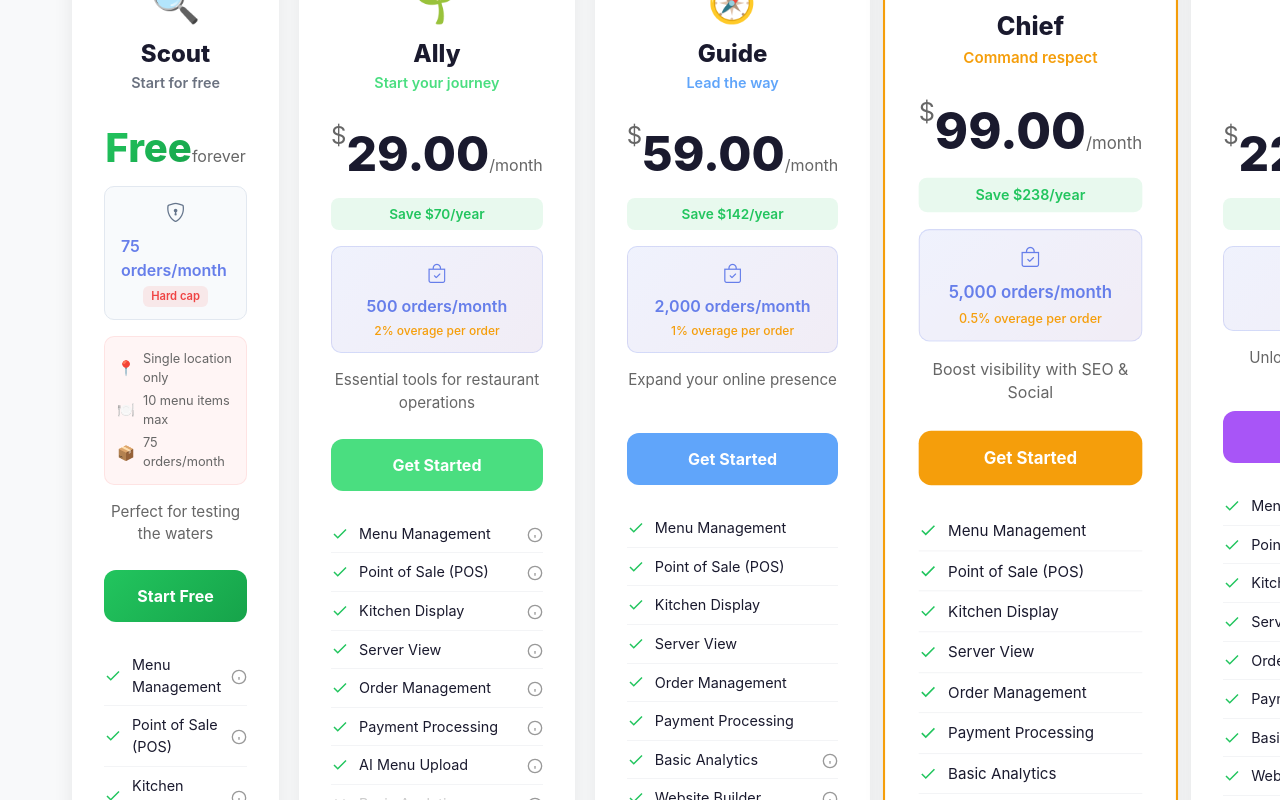
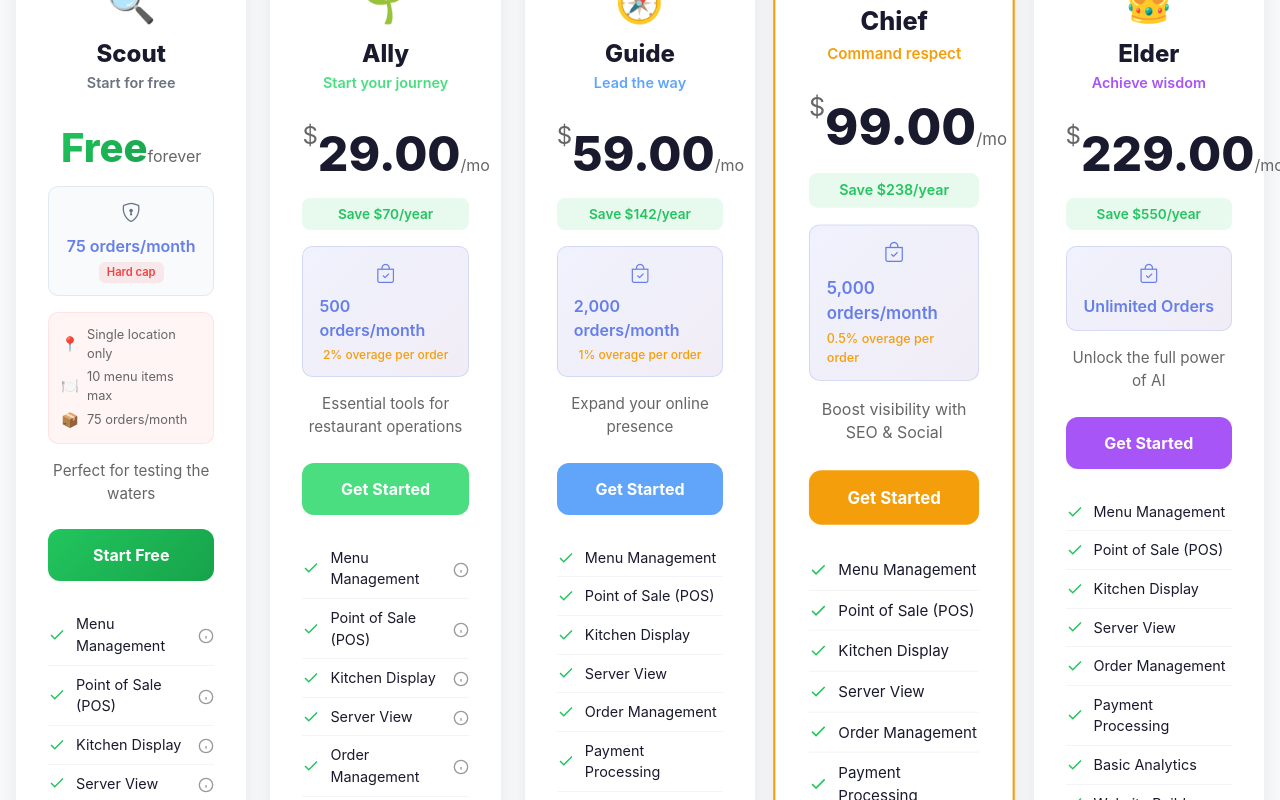
Before and after one commit to sanjeevbhatta0/restaurant-wizard, a React (Create React App) app: page / in a window 1280 px wide. Shown: the part 2840-3640 px from the top of the page. Built offline with nearby package versions, Linux system fonts and the light colour scheme; no server answers.

Commit message:
fixed a UI bug

```diff
--- a/src/components/landing/LandingPage.js
+++ b/src/components/landing/LandingPage.js
@@ -221,8 +221,8 @@ const LandingPage = () => {
                 </div>
             </section>
 
-            {/* Pricing Section */}
-            <section className="section" id="pricing">
+            {/* Pricing Section - Custom width for 5-column grid */}
+            <section className="section" id="pricing" style={{ maxWidth: '1600px', paddingLeft: '1rem', paddingRight: '1rem' }}>
                 <h2 className="section-title">Our <span>Offerings</span></h2>
                 <p className="section-subtitle">
                     Choose the tier that fits your journey. Upgrade anytime as your restaurant grows.
--- a/src/components/landing/PricingTiers.js
+++ b/src/components/landing/PricingTiers.js
@@ -228,7 +228,7 @@ const PricingTiers = () => {
                 <>
                   <span className="currency">$</span>
                   <span className="amount">{calculatePrice(key)}</span>
-                  <span className="period">/month</span>
+                  <span className="period">/mo</span>
                 </>
               )}
             </div>
@@ -457,9 +457,11 @@ const PricingTiers = () => {
 
         .pricing-grid {
           display: grid;
-          grid-template-columns: repeat(5, 1fr);
-          gap: 1.25rem;
+          grid-template-columns: repeat(5, minmax(0, 1fr));
+          gap: 1.5rem;
           align-items: stretch;
+          justify-content: center;
+          width: 100%;
         }
 
         .amount.free {
```
